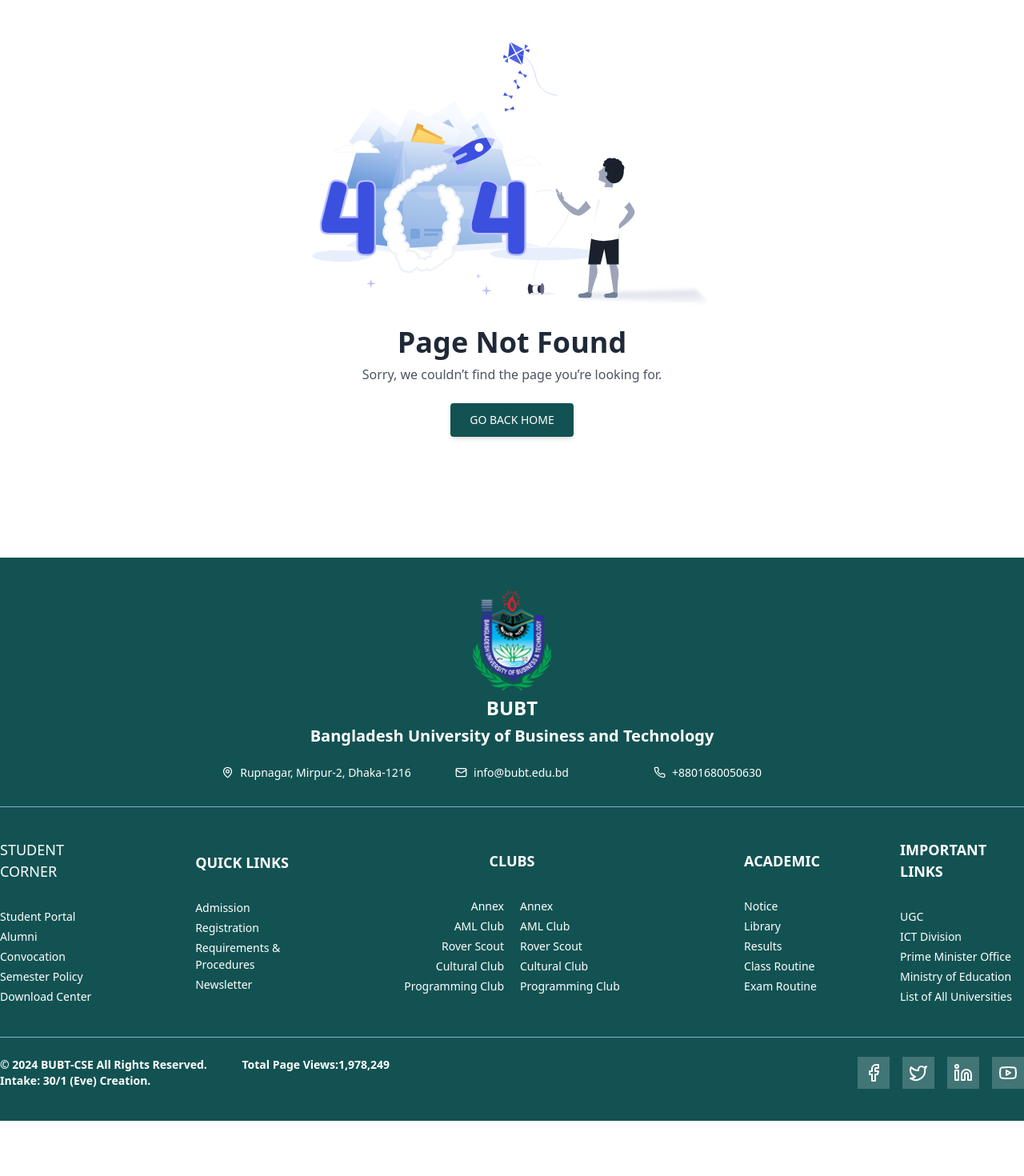
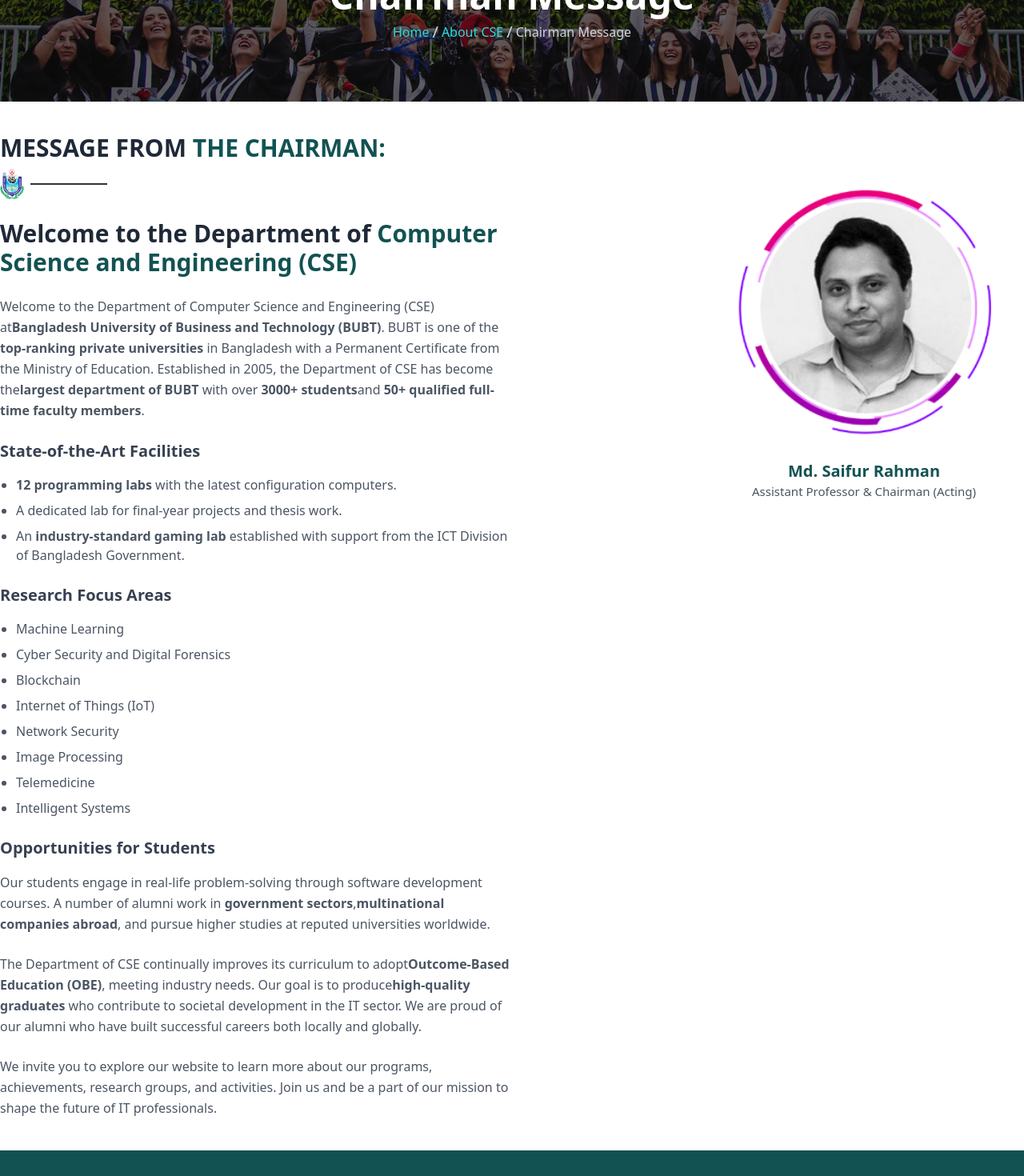
Before and after one commit to mdsajalali/cse-bubt, a Next.js app: page /chairman-message in a window 1280 px wide. Before the commit this address had no page. Shown: the part 280-1750 px from the top of the page at 80% size. Before the commit the page ends 1681 px from the top, so only its background shows below. Built offline with nearby package versions, Linux system fonts and the light colour scheme.

Commit message:
add: chairman message page

```diff
--- /dev/null
+++ b/src/app/(pages)/(about-cse)/chairman-message/page.tsx
@@ -0,0 +1,158 @@
+import Container from "@/components/shared/Container";
+import Cover from "@/components/shared/Cover";
+import ImageContainer from "@/components/shared/ImageContainer";
+import Image from "next/image";
+
+export default function Page() {
+  return (
+    <>
+      <Cover
+        heading="Chairman Message"
+        title="Chairman Message"
+        subTitle="About CSE"
+        subTitleLink="/chairman-message"
+        mainTitle="home"
+        titleLink="/"
+      />
+      <Container>
+        {/* Responsive Layout */}
+        <div className="flex flex-wrap justify-between md:gap-5">
+          {/* Text Content */}
+          <div className="w-full py-10 md:w-1/2">
+            <h1 className="text-2xl font-bold uppercase text-gray-800 md:text-3xl">
+              Message from <span className="text-primary">The Chairman:</span>
+            </h1>
+            <div className="mt-2 flex items-center gap-2">
+              <Image
+                src="/bubt-footer-logo.png"
+                alt="bubt logo"
+                width={30}
+                height={30}
+                priority
+              />
+              <div className="h-[2px] w-24 bg-black/80" />
+            </div>
+            <div className="mt-6 space-y-6 text-gray-600 md:text-base">
+              <h2 className="text-2xl font-bold text-gray-800 md:text-3xl">
+                Welcome to the Department of{" "}
+                <span className="text-primary">
+                  Computer Science and Engineering (CSE)
+                </span>
+              </h2>
+
+              <p className="leading-relaxed">
+                Welcome to the Department of Computer Science and Engineering
+                (CSE) at
+                <strong>
+                  Bangladesh University of Business and Technology (BUBT)
+                </strong>
+                . BUBT is one of the{" "}
+                <strong>top-ranking private universities</strong> in Bangladesh
+                with a Permanent Certificate from the Ministry of Education.
+                Established in 2005, the Department of CSE has become the
+                <strong>largest department of BUBT</strong> with over{" "}
+                <strong>3000+ students</strong>
+                and <strong>
+                  50+ qualified full-time faculty members
+                </strong>.
+              </p>
+
+              {/* Facilities */}
+              <div className="space-y-4">
+                <h3 className="text-xl font-semibold text-gray-700">
+                  State-of-the-Art Facilities
+                </h3>
+                <ul className="list-disc space-y-2 pl-5">
+                  <li>
+                    <strong>12 programming labs</strong> with the latest
+                    configuration computers.
+                  </li>
+                  <li>
+                    A dedicated lab for final-year projects and thesis work.
+                  </li>
+                  <li>
+                    An <strong>industry-standard gaming lab</strong> established
+                    with support from the ICT Division of Bangladesh Government.
+                  </li>
+                </ul>
+              </div>
+
+              {/* Research Focus */}
+              <div className="space-y-4">
+                <h3 className="text-xl font-semibold text-gray-700">
+                  Research Focus Areas
+                </h3>
+                <ul className="list-disc space-y-2 pl-5">
+                  <li>Machine Learning</li>
+                  <li>Cyber Security and Digital Forensics</li>
+                  <li>Blockchain</li>
+                  <li>Internet of Things (IoT)</li>
+                  <li>Network Security</li>
+                  <li>Image Processing</li>
+                  <li>Telemedicine</li>
+                  <li>Intelligent Systems</li>
+                </ul>
+              </div>
+
+              {/* Opportunities */}
+              <div className="space-y-4">
+                <h3 className="text-xl font-semibold text-gray-700">
+                  Opportunities for Students
+                </h3>
+                <p className="leading-relaxed">
+                  Our students engage in real-life problem-solving through
+                  software development courses. A number of alumni work in{" "}
+                  <strong>government sectors</strong>,
+                  <strong>multinational companies abroad</strong>, and pursue
+                  higher studies at reputed universities worldwide.
+                </p>
+              </div>
+
+              {/* Conclusion */}
+              <p className="leading-relaxed">
+                The Department of CSE continually improves its curriculum to
+                adopt
+                <strong>Outcome-Based Education (OBE)</strong>, meeting industry
+                needs. Our goal is to produce
+                <strong>high-quality graduates</strong> who contribute to
+                societal development in the IT sector. We are proud of our
+                alumni who have built successful careers both locally and
+                globally.
+              </p>
+
+              <p className="leading-relaxed">
+                We invite you to explore our website to learn more about our
+                programs, achievements, research groups, and activities. Join us
+                and be a part of our mission to shape the future of IT
+                professionals.
+              </p>
+            </div>
+          </div>
+
+          {/* Profile Image */}
+          <div className="pb-10 lg:pt-20 text-center lg:pb-0">
+            <div className="mx-auto overflow-hidden rounded-full">
+              <Image
+                src="/chairman.png"
+                alt="Chairman Profile"
+                width={400}
+                height={400}
+                className="object-cover"
+              />
+            </div>
+
+            {/* Name */}
+            <h1 className="mt-4 text-xl font-semibold text-primary">
+              Md. Saifur Rahman
+            </h1>
+
+            {/* Title */}
+            <h3 className="text-[15px] text-gray-600">
+              Assistant Professor & Chairman (Acting)
+            </h3>
+          </div>
+        </div>
+      </Container>
+    </>
+  );
+}
--- a/src/components/shared/Navbar.tsx
+++ b/src/components/shared/Navbar.tsx
@@ -11,7 +11,7 @@
     submenu: [
       { label: "Vision of CSE", link: "/vision" },
       { label: "Mission of CSE", link: "/mission" },
-      { label: "Message from the Chairman", link: "/message" },
+      { label: "chairman-message from the Chairman", link: "/chairman-message" },
       { label: "Industry Advisory Panel", link: "/advisory" },
       { label: "Achievement", link: "/achievement" },
       { label: "Why CSE at BUBT?", link: "/why-cse-at-bubt" },
@@ -29,7 +29,7 @@
     submenu: [
       { label: "admission information", link: "/vision" },
       { label: "tuition fee & waiver", link: "/mission" },
-      { label: "admission requirements", link: "/message" },
+      { label: "admission requirements", link: "/chairman-message" },
       { label: "apply online", link: "/advisory" },
     ],
   },
@@ -38,7 +38,7 @@
     submenu: [
       { label: "Faculty members", link: "/vision" },
       { label: "lab assistants", link: "/mission" },
-      { label: "it officers", link: "/message" },
+      { label: "it officers", link: "/chairman-message" },
       { label: "administrative staffs", link: "/advisory" },
     ],
   },
@@ -47,7 +47,7 @@
     submenu: [
       { label: "class routine", link: "/vision" },
       { label: "exam routine", link: "/mission" },
-      { label: "study tour", link: "/message" },
+      { label: "study tour", link: "/chairman-message" },
       { label: "industry visit", link: "/advisory" },
     ],
   },
@@ -56,7 +56,7 @@
     submenu: [
       { label: "research field", link: "/vision" },
       { label: "research laboratories", link: "/mission" },
-      { label: "published articles", link: "/message" },
+      { label: "published articles", link: "/chairman-message" },
       { label: "capstone projects", link: "/advisory" },
       { label: "projects", link: "/achievement" },
       { label: "activities & collaboration", link: "/why-cse-at-bubt" },
@@ -67,7 +67,7 @@
     submenu: [
       { label: "our labs", link: "/vision" },
       { label: "student community forum", link: "/mission" },
-      { label: "it service for students", link: "/message" },
+      { label: "it service for students", link: "/chairman-message" },
       { label: "career opportunities", link: "/advisory" },
       { label: "career guidance", link: "/achievement" },
       { label: "cse office of communications", link: "/why-cse-at-bubt" },
```
Also changed, not shown: src/app/(pages)/(about-cse)/why-cse-at-bubt/page.tsx (renamed from src/app/(pages)/why-cse-at-bubt/page.tsx).
